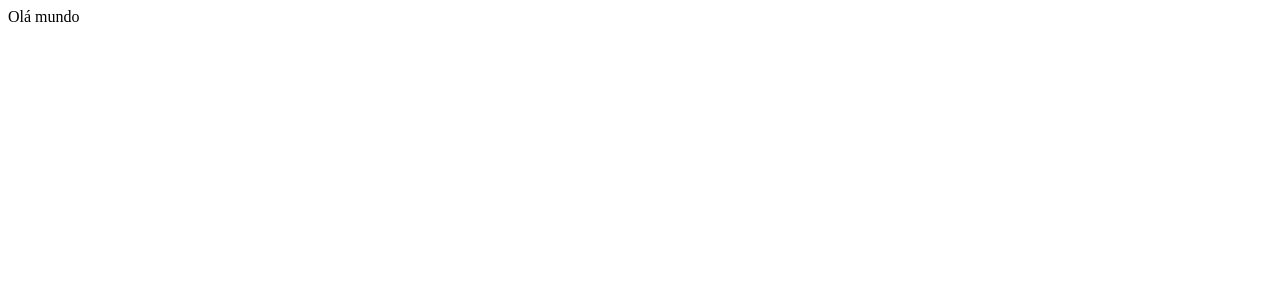
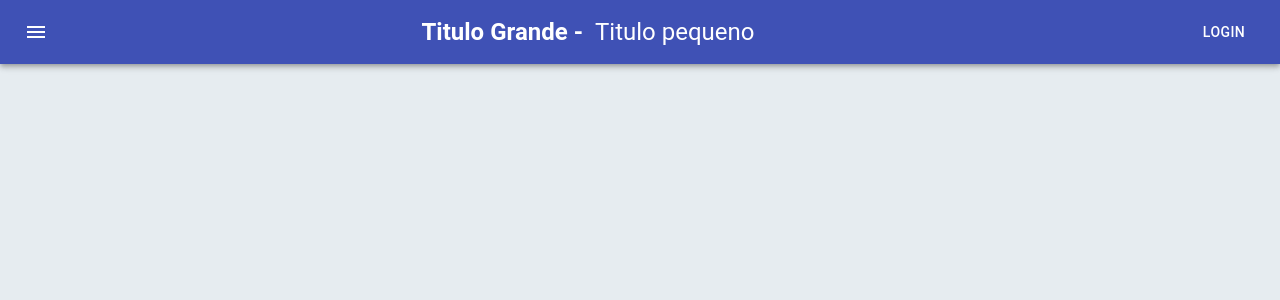
Before and after one commit to boydwo/-MaterialUI_React, a React (Create React App) app in the folder meuapp/: page / in a window 1280 px wide. Shown: the top 300 px of the page. Built offline with nearby package versions, Linux system fonts and the light colour scheme.

Commit message:
Finalizando Header

```diff
--- a/meuapp/package.json
+++ b/meuapp/package.json
@@ -3,6 +3,8 @@
   "version": "0.1.0",
   "private": true,
   "dependencies": {
+    "@material-ui/core": "^4.9.5",
+    "@material-ui/icons": "^4.9.1",
     "@testing-library/jest-dom": "^4.2.4",
     "@testing-library/react": "^9.3.2",
     "@testing-library/user-event": "^7.1.2",
--- /dev/null
+++ b/meuapp/public/index.css
@@ -0,0 +1,12 @@
+* {
+  margin: 0;
+  padding: 0;
+  box-sizing: border-box;
+}
+
+body {
+  background: #e6ecf0;
+  font-family: "Helvetica", Arial, sans-serif;
+  text-rendering: optimizeLegibility !important;
+  -webkit-font-smoothing: antialiased;
+}
--- a/meuapp/public/index.html
+++ b/meuapp/public/index.html
@@ -9,6 +9,7 @@
       name="description"
       content="Web site created using create-react-app"
     />
+    <link rel="stylesheet" href="index.css" />
     <link rel="apple-touch-icon" href="%PUBLIC_URL%/logo192.png" />
     <!--
       manifest.json provides metadata used when your web app is installed on a
--- a/meuapp/src/App.js
+++ b/meuapp/src/App.js
@@ -1,7 +1,12 @@
 import React from "react";
+import Header from "./Header";
 
 function App() {
-  return <div className='App'>Olá mundo</div>;
+  return (
+    <>
+      <Header />
+    </>
+  );
 }
 
 export default App;
--- /dev/null
+++ b/meuapp/src/Header.jsx
@@ -0,0 +1,58 @@
+import React from "react";
+import { makeStyles } from "@material-ui/core/styles";
+import AppBar from "@material-ui/core/AppBar";
+import Toolbar from "@material-ui/core/Toolbar";
+import Typography from "@material-ui/core/Typography";
+import Button from "@material-ui/core/Button";
+import IconButton from "@material-ui/core/IconButton";
+import MenuIcon from "@material-ui/icons/Menu";
+
+const useStyles = makeStyles(theme => ({
+  root: {
+    display: "flex",
+    alignItems: "center",
+    justifyContent: "space-between",
+    height: "100%"
+  },
+  menuButton: {
+    marginRight: theme.spacing(3)
+  },
+  teste: { marginRight: 100, display: "flex" },
+  title: {
+    flexGrow: 1,
+    fontWeight: "bold"
+  },
+  subTitle: {
+    marginLeft: 12
+  }
+}));
+
+export default function ButtonAppBar() {
+  const classes = useStyles();
+
+  return (
+    <div>
+      <AppBar position='static'>
+        <Toolbar className={classes.root}>
+          <IconButton
+            edge='start'
+            className={classes.menuButton}
+            color='inherit'
+            aria-label='menu'
+          >
+            <MenuIcon />
+          </IconButton>
+          <div className={classes.teste}>
+            <Typography variant='h5' className={classes.title}>
+              Titulo Grande -
+            </Typography>
+            <Typography variant='h5' className={classes.subTitle}>
+              Titulo pequeno
+            </Typography>
+          </div>
+          <Button color='inherit'>Login</Button>
+        </Toolbar>
+      </AppBar>
+    </div>
+  );
+}
```
Also changed, not shown: meuapp/src/logo.svg (deleted), 1 other file (tests, documents, lock files or other folders).
